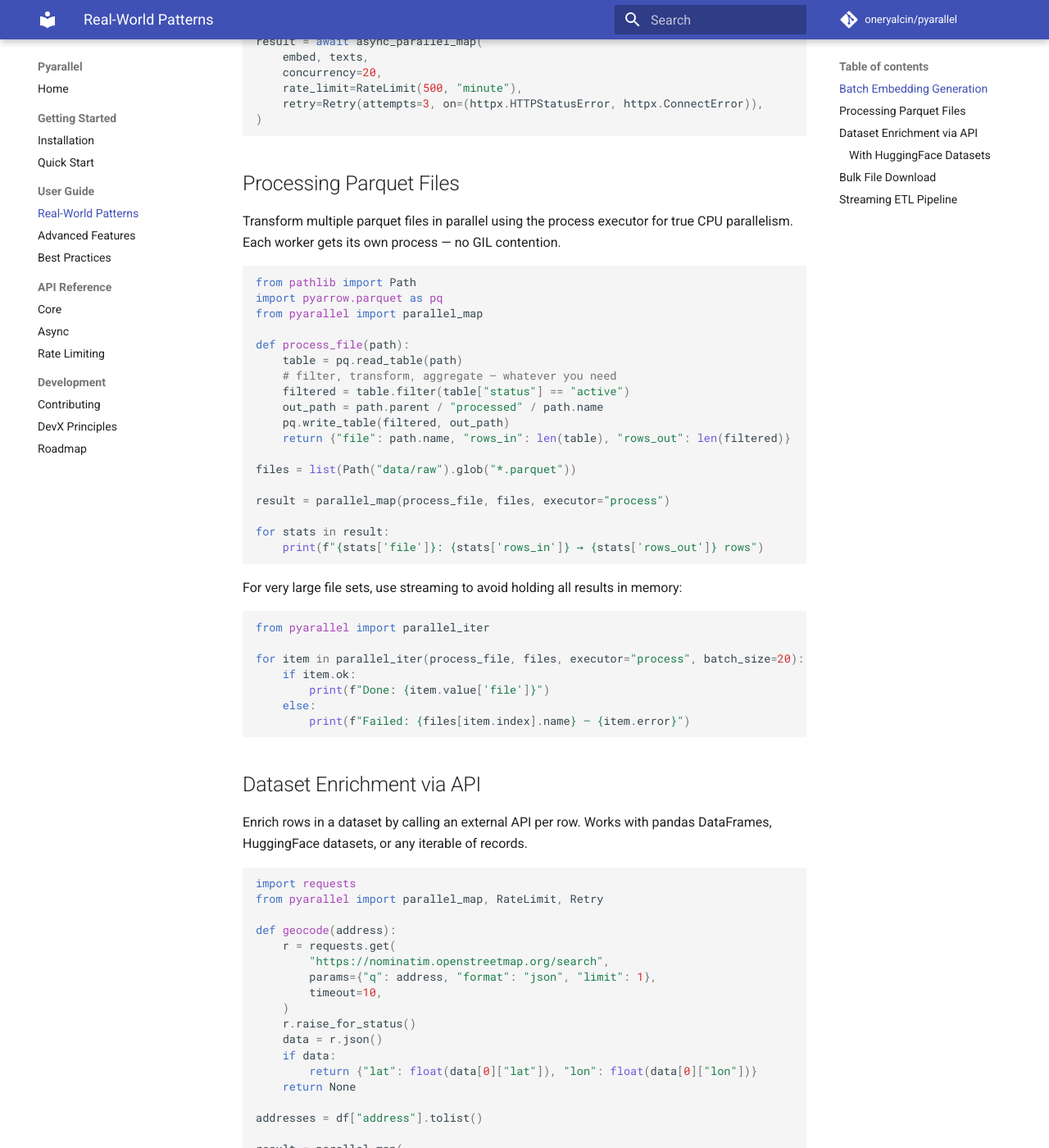
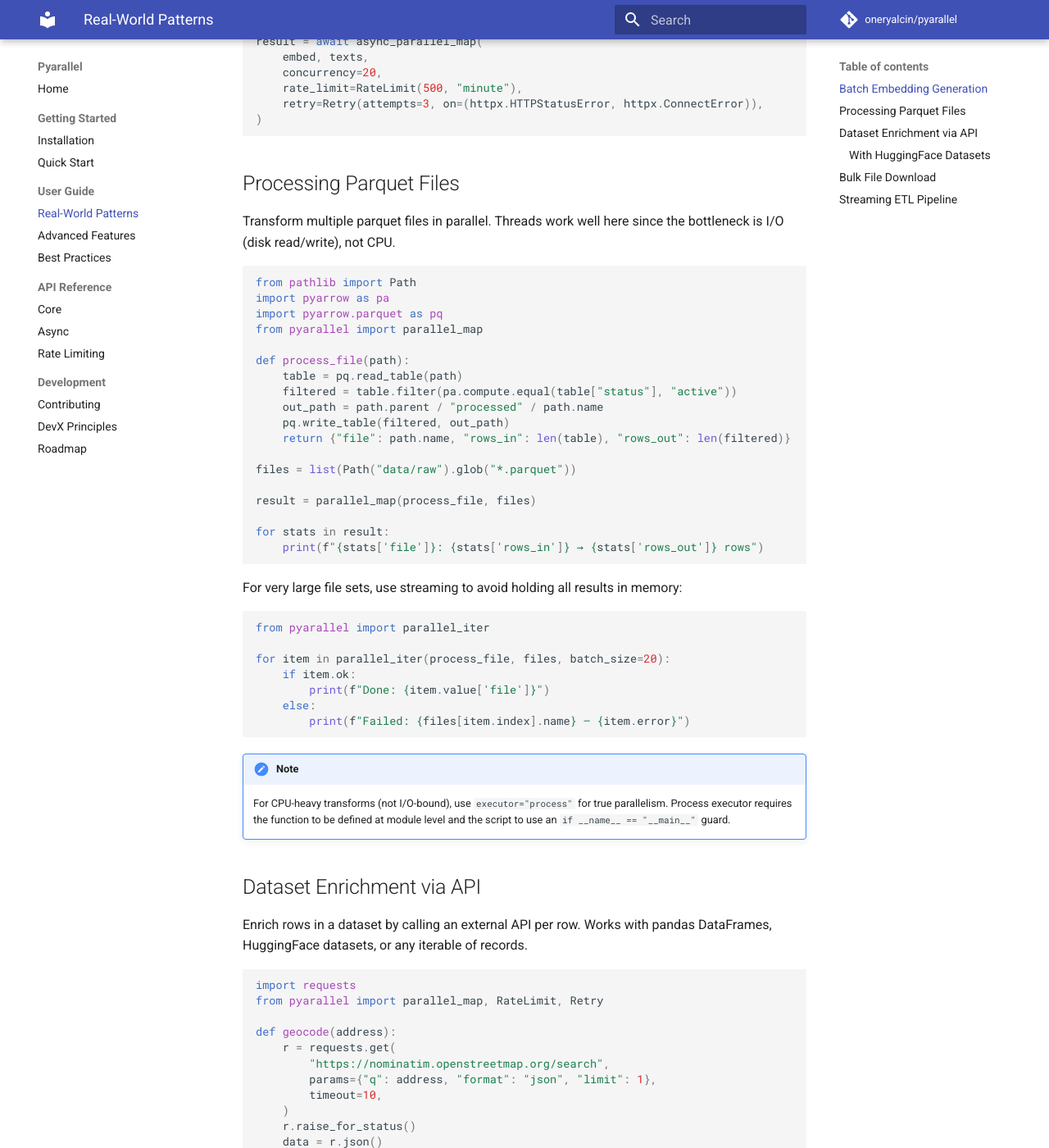
Before and after one commit to oneryalcin/pyarallel, an MkDocs documentation site: the page built from docs/user-guide/real-world-patterns.md, in a window 1280 px wide and 1400 px high, scrolled down 1141 px. Shown: the whole window at 82% size. Built offline with MkDocs 1.6.1 and Material for MkDocs 9.7.7, drawn with Linux system fonts in a browser that asks for light colours; comment, search, counter and statistics services are not loaded; some of the changed text lies outside the part shown.

Commit message:
Fix real-world patterns: verified examples, correct pyarrow API
- Parquet example uses threads (verified working), with note about
  process executor requiring __main__ guard
- Fixed pyarrow filter to use pa.compute.equal (not == operator)
- Added missing imports (json, requests)
- Added missing output_buffer init in ETL example

````diff
--- a/docs/user-guide/real-world-patterns.md
+++ b/docs/user-guide/real-world-patterns.md
@@ -61,25 +61,25 @@ result = await async_parallel_map(
 
 ## Processing Parquet Files
 
-Transform multiple parquet files in parallel using the process executor
-for true CPU parallelism. Each worker gets its own process — no GIL contention.
+Transform multiple parquet files in parallel. Threads work well here since
+the bottleneck is I/O (disk read/write), not CPU.
 
 ```python
 from pathlib import Path
+import pyarrow as pa
 import pyarrow.parquet as pq
 from pyarallel import parallel_map
 
 def process_file(path):
     table = pq.read_table(path)
-    # filter, transform, aggregate — whatever you need
-    filtered = table.filter(table["status"] == "active")
+    filtered = table.filter(pa.compute.equal(table["status"], "active"))
     out_path = path.parent / "processed" / path.name
     pq.write_table(filtered, out_path)
     return {"file": path.name, "rows_in": len(table), "rows_out": len(filtered)}
 
 files = list(Path("data/raw").glob("*.parquet"))
 
-result = parallel_map(process_file, files, executor="process")
+result = parallel_map(process_file, files)
 
 for stats in result:
     print(f"{stats['file']}: {stats['rows_in']} → {stats['rows_out']} rows")
@@ -90,12 +90,17 @@ For very large file sets, use streaming to avoid holding all results in memory:
 ```python
 from pyarallel import parallel_iter
 
-for item in parallel_iter(process_file, files, executor="process", batch_size=20):
+for item in parallel_iter(process_file, files, batch_size=20):
     if item.ok:
         print(f"Done: {item.value['file']}")
     else:
         print(f"Failed: {files[item.index].name} — {item.error}")
 ```
+
+!!! note
+    For CPU-heavy transforms (not I/O-bound), use `executor="process"` for
+    true parallelism. Process executor requires the function to be defined
+    at module level and the script to use an `if __name__ == "__main__"` guard.
 
 ## Dataset Enrichment via API
 
@@ -134,13 +139,13 @@ df["lon"] = [r["lon"] if r else None for r in result]
 ### With HuggingFace Datasets
 
 ```python
+import requests
 from datasets import load_dataset
 from pyarallel import parallel_map, RateLimit
 
 dataset = load_dataset("imdb", split="train")
 
 def classify_sentiment(text):
-    # call your model endpoint, local model, or API
     r = requests.post("http://localhost:8000/predict", json={"text": text})
     return r.json()["label"]
 
@@ -190,6 +195,7 @@ if not result.ok:
 Process millions of database rows without loading everything into memory:
 
 ```python
+import json
 from pyarallel import parallel_iter
 
 def fetch_rows():
````
Also changed, not shown: other parts of docs/user-guide/real-world-patterns.md (+1 -0 lines).
